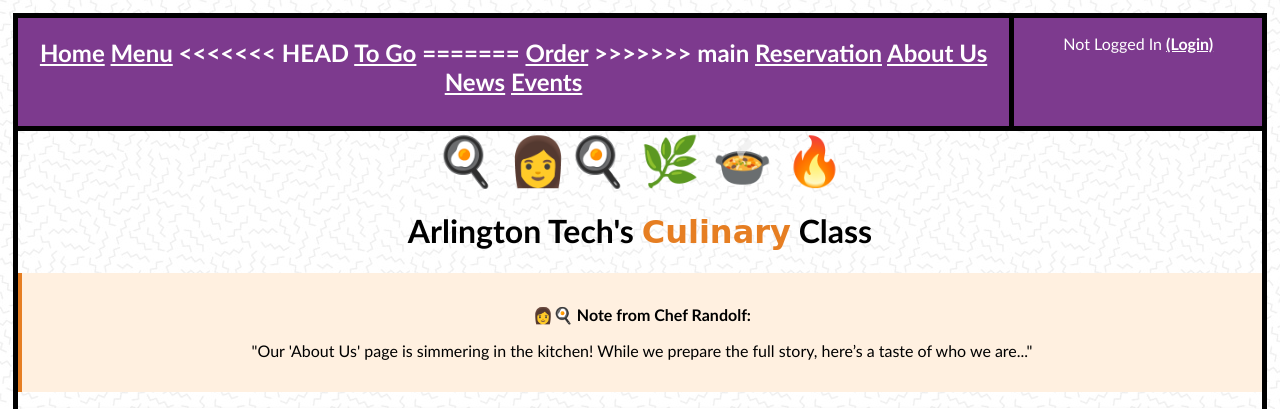
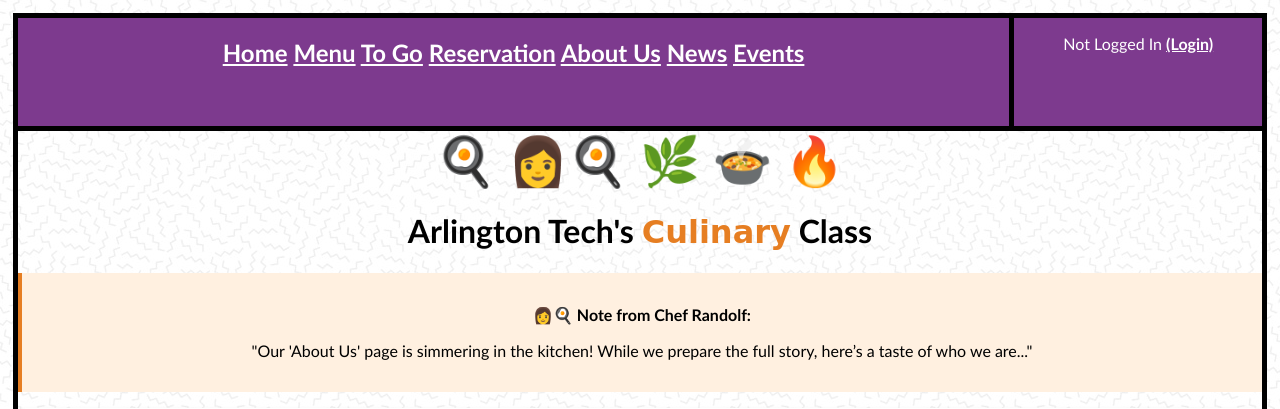
Before and after one commit to ACCDjangoGirls/culinary_webapp, a Django app: page /core/about_us/ in a window 1280 px wide. Shown: the top 409 px of the page. Run offline with Django 5.2, Linux system fonts and the light colour scheme.

Commit message:
oops missed a  merge conflict. fixing!

```diff
--- a/templates/base.html
+++ b/templates/base.html
@@ -15,12 +15,8 @@
             <h2>
                 <a href="{% url 'home' %}">Home</a>
                 <a href="{% url 'core:food' %}">Menu</a>
-<<<<<<< HEAD
                 {% comment %} Header has order drop down which reveals the two order options {% endcomment %}
                 <a href="{% url 'core:order' %}">To Go</a>
-=======
-                <a href="{% url 'core:order' %}">Order</a>
->>>>>>> main
                 <a href="{% url 'core:reservation_list' %}">Reservation</a>
                 <a href="{% url 'core:about_us' %}">About Us</a>
                 <a href="{% url 'core:news' %}">News</a>
```
